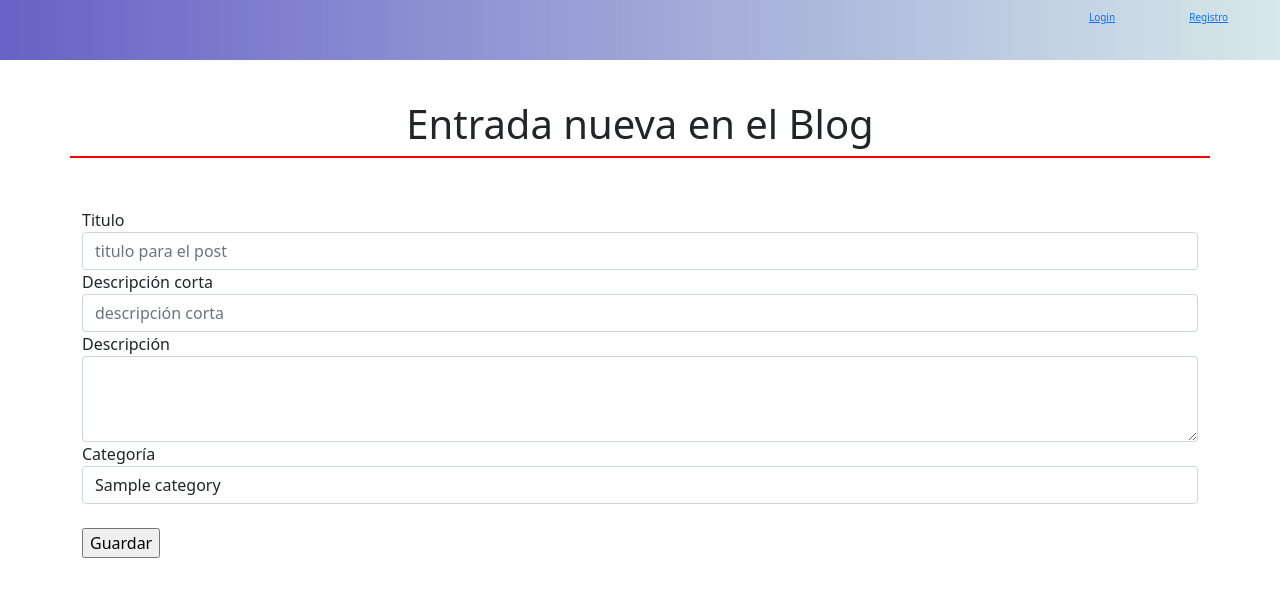
After one commit to SandraCorbacho/BlogM7, a PHP site: template templates/createPost.tpl.php in a window 1280 px wide. The commit adds this page. Shown: the top 607 px of the page. Run offline with PHP 8.4, Linux system fonts and the light colour scheme; the template is opened without the code that fills it: most values are stand-ins (such as "Sample title", 1, 10 or a date in 2020); data that the repository does not hold is empty; some libraries are stand-ins or nearby versions.

Commit message:
Crear post

```diff
--- a/public/css/style.css
+++ b/public/css/style.css
@@ -19,3 +19,10 @@ header{
     background: linear-gradient(90deg, rgba(103,98,198,1) 0%, rgba(9,118,121,0.16290266106442575) 100%, rgba(0,212,255,1) 100%);
     padding: 30px;
 }
+.container-login{
+    position: absolute;
+    width: 100%;
+    top: 10px;
+    right: 30px;
+    font-size: 10px;
+}
--- a/templates/base.tpl.php
+++ b/templates/base.tpl.php
@@ -25,27 +25,33 @@
 
         foreach($categories as $key => $categoria){
             if($categoria['CategoriaPadre'] == null){
-                echo "<div class='col-3 text-center'>
-                    <div class='menu' id='menu".$key."' >".$categoria['name']."</div>";
-                echo "<div class='submenu' id ='submenu".$key."'>";
+                echo "<div class='col text-center'>
+
+                    <div class='menu col-12' id='menu".$key."' >".$categoria['name']."</div>";
+
+
+                    echo "<div class='submenu col-12' id ='submenu".$key."'>";
             foreach($subcategorias as $subcategoria){
 
                 if($subcategoria['CategoriaPadre'] == $categoria['id']){
                     echo "<a href='/categoria/detailCategoria/".$subcategoria['id']."'><p>".$subcategoria['name']."</p></a>";
                 }
             }
-            echo "</div>";
+                    echo "</div>";
             };
-            echo "</div>";
+
+                echo "</div>";
         }
-        if(App\Session::get('user')== null || App\Session::get('user') == ''){
-            echo "<a href='/user'><div class='col-3 text-center'>Login</a></div>";
-            echo "<a href='/user/register'><div class='col-3 text-center'>Registro</a></div>";
-        }else{
-            echo "<a href='/logout'><div class='col-3 text-center'>Logout</div></a>";
-        }
-
-
+        echo '<div class="row justify-content-end container-login">';
+            if(App\Session::get('user')== null || App\Session::get('user') == ''){
+                echo "<div class='col-1 text-center'><a href='/user'>Login</a></div>";
+                echo "<div class='col-1 text-center'><a href='/user/register'>Registro</a></div>";
+            }else{
+                echo "<div class='col text-center'><a href='/perfil'>Perfil</a></div>";
+                echo "<div class='col text-center'><a href='/post/create'>Subir Post</a></div>";
+                echo "<div class='col text-center'><a href='/logout'>Logout</a></div>";
+            }
+        echo '</div>';
 
     ?>
     </div>
--- /dev/null
+++ b/templates/createPost.tpl.php
@@ -0,0 +1,49 @@
+<?php include 'base.tpl.php'?>
+<script src="public/js/home.js"></script>
+
+<div class="container container-home">
+	<div class="row">
+        <div class="col-12">
+            <h1 class='text-center'>Entrada nueva en el Blog</h1>
+        </div>
+        <div class="decoration-line"></div>
+    </div>
+    <div class="row container-news">
+        <form action="/post/savePost" method='POST'>
+        <div class="form-group">
+            <label for="exampleFormControlInput1">Titulo</label>
+            <input type="text" class="form-control" id="exampleFormControlInput1" name='title' placeholder="titulo para el post">
+
+        </div>
+        <div class="form-group">
+            <label for="exampleFormControlInput1">Descripción corta</label>
+            <input type="text" class="form-control" id="exampleFormControlInput1" name='short_description' placeholder='descripción corta'>
+
+        </div>
+        <div class="form-group">
+            <label for="exampleFormControlTextarea1">Descripción</label>
+            <textarea class="form-control" id="exampleFormControlTextarea1" name='description' rows="3"></textarea>
+        </div>
+  <div class="form-group">
+    <label for="exampleFormControlSelect1">Categoría</label>
+    <select class="form-control" id="exampleFormControlSelect1" name='categoria'>
+      <?php
+
+        foreach($categories as $categoria){
+
+            echo "<option value=".$categoria['id'].">".$categoria['name']."</option>";
+        }
+
+      ?>
+    </select>
+    <br>
+    <input type="submit" value='Guardar'>
+  </div>
+
+
+
+        </form>
+    </div>
+</div>
+
+<?php include 'footer.tpl.php'?>
```
Also changed, not shown: src/Controllers/PostController.php (+32 -1 lines), src/DB.php (+13 -2 lines), templates/detailPost.tpl.php (+17 -3 lines).
